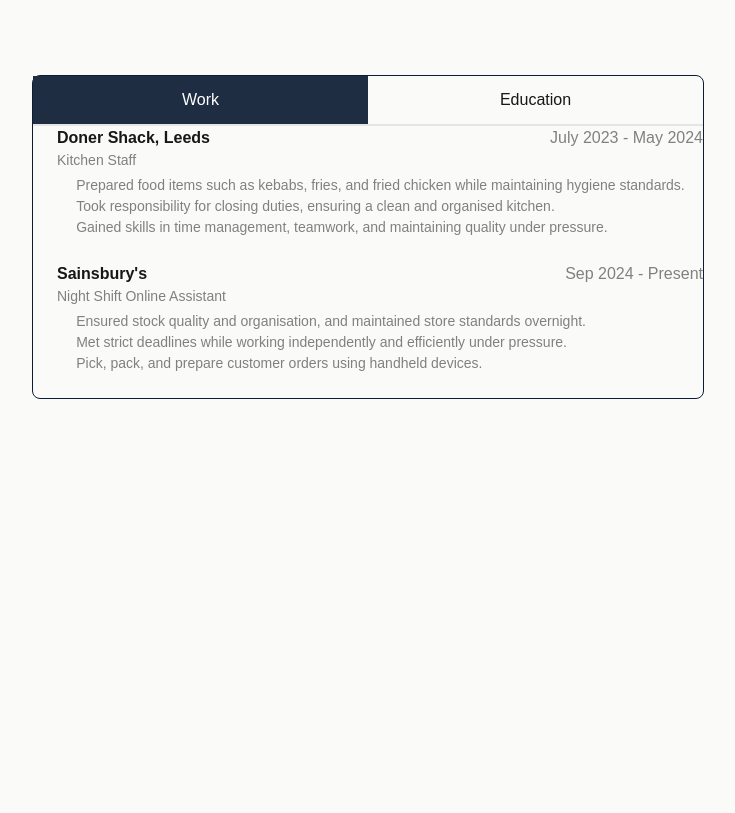
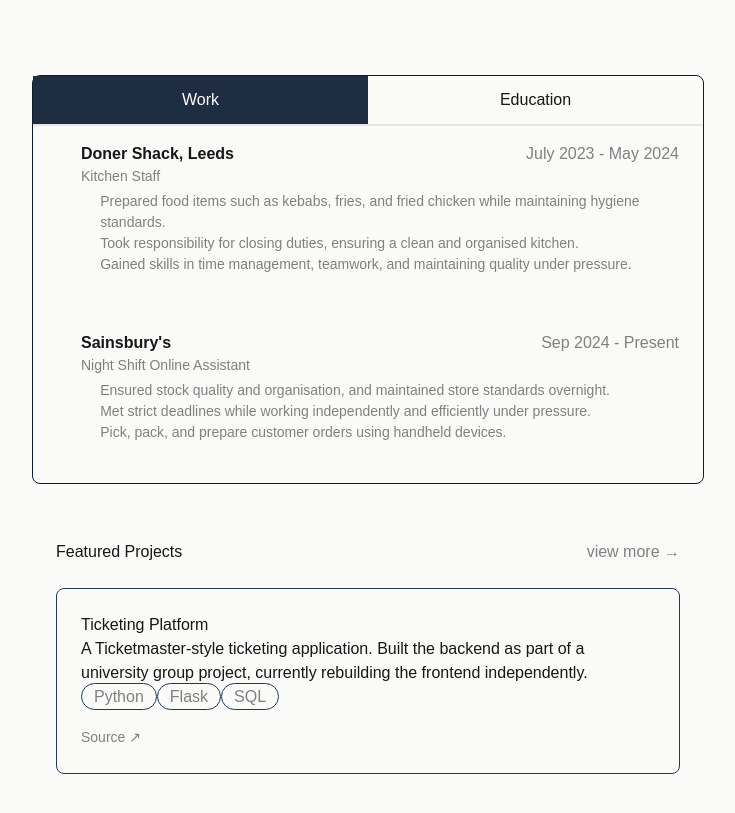
Before and after one commit to bdadzie119/Portfolio, a Next.js app in the folder my-portfolio/: page / in a window 1280 px wide. Shown: the part 509-1322 px from the top of the page, without its empty margins (272-1007 px from the left). Before the commit the page ends 908 px from the top, so only its background shows below. Built offline with nearby package versions, Linux system fonts and the light colour scheme.

Commit message:
On to featured projects

```diff
--- a/my-portfolio/app/globals.css
+++ b/my-portfolio/app/globals.css
@@ -116,12 +116,13 @@
   color: #ffffff;
 }
 .entry {
-  gap: 1.5rem;
+  padding: 1rem 1.5rem;
   margin-bottom: 1.5rem;
 }
 .entry-header{
+  display: flex;
   justify-content:space-between;
-  display: flex;
+  align-items: center;
 }
 
 .entry-header a{
@@ -132,11 +133,14 @@
 }
 
 .entry-header span {
-  font-size: 0.875;
+  justify-content: space-between;
+  align-items: center;
+  font-size: 1rem;
   color: #808080;
 }
 
 .entry ul{
+  align-items: center;
   margin-top: 0.25rem;
   padding-left: 1.2rem;
   color: #808080;
@@ -146,7 +150,55 @@
   color: #808080;
   font-size: 0.875rem;
 }
-.tab-active{
-  background: #ededed;
-  color: #0b1c36;
+
+.projects{
+  max-width: 42rem;
+  margin: 0 auto;
+  margin-top: 2rem;
+  padding: 1.5rem;
 }
+.project-header{
+  display: flex;
+  justify-content: space-between;
+  align-items: center;
+  margin-bottom: 1.5rem;
+}
+.project-header a{
+  font-size: 1rem;
+  color: #808080;
+  text-decoration: none;
+}
+.projects-tags {
+display: flex;
+gap: 0.5rem;
+margin-top: 1rem;
+flex-wrap: wrap;
+align-items: center;
+}
+.project-tags span{
+  font-size: 1rem;
+  padding: 0.25rem 0.75rem;
+  border: 1px solid #1e3a5f;
+  border-radius: 999px;
+  color: #808080;
+}
+.project-card{
+  padding: 1.5rem;
+  border: 1px solid #1e3a5f;
+  border-radius: 8px;
+  margin-bottom: 1rem;
+}
+
+.project-links{
+  margin-top: 1rem;
+}
+
+.project-links a{
+  font-size: 0.875rem;
+  color: #808080;
+  text-decoration: none;
+}
+
+.project-links a:hover{
+  color: #FFFFFF;
+}
--- a/my-portfolio/app/page.tsx
+++ b/my-portfolio/app/page.tsx
@@ -111,6 +111,25 @@
         </div>
         )}
       </div>
+       <div className="projects">
+        <div className="project-header">
+          <h2>Featured Projects</h2>
+          <a href="/projects">view more →</a>
+        </div>
+
+        <div className="project-card">
+          <h3>Ticketing Platform</h3>
+          <p>A Ticketmaster-style ticketing application. Built the backend as part of a university group project, currently rebuilding the frontend independently.</p>
+          <div className="project-tags">
+            <span>Python</span>
+            <span>Flask</span>
+            <span>SQL</span>
+          </div>
+          <div className="project-links">
+            <a href="https://github.com/bdadzie119/TicketMaster_alike" target="_blank">Source ↗</a>
+          </div>
+        </div>
+      </div>
     </main>
   );
 }
```
